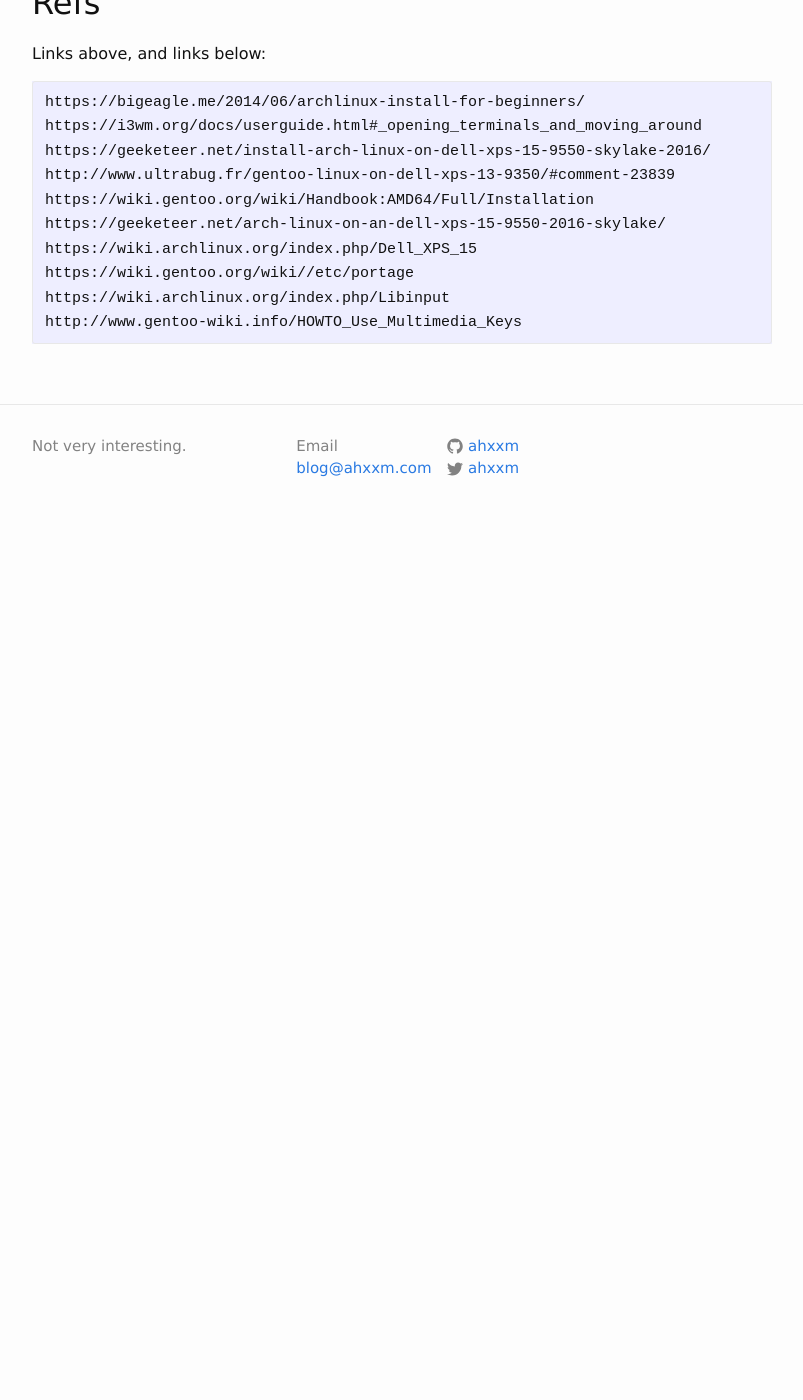
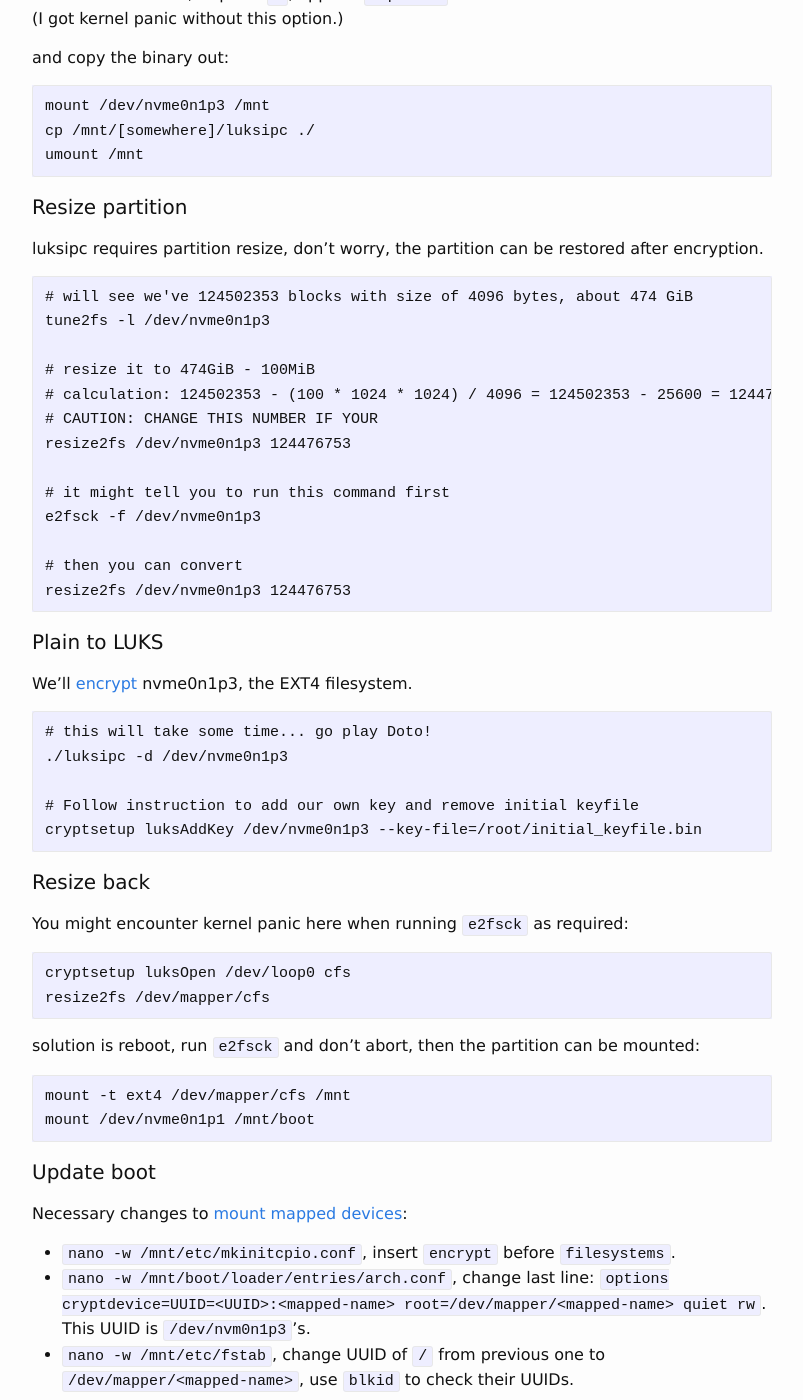
Before and after one commit to ahxxm/ahxxm.github.io, a Jekyll site: the page built from _posts/2016-04-19-arch-xps-9550.md, in a window 1280 px wide and 1400 px high, scrolled down 12671 px. Shown: the whole window, without its empty margins (238-1041 px from the left). Built offline with Jekyll 4.4.1, drawn with Linux system fonts in a browser that asks for light colours; before the commit the page ends 13211 px from its top, so only the background shows below that; some of the changed text lies outside the part shown.

Commit message:
add full disk encryption

```diff
--- a/_posts/2016-04-19-arch-xps-9550.md
+++ b/_posts/2016-04-19-arch-xps-9550.md
@@ -531,6 +531,92 @@ Append this to `~/.config/i3/config` to make it auto start:
     exec_always ibus-daemon -drx
 
 
+### Full encrypt exisitng system
+
+It's strongly recommended to setup luks during partitioning, however I forgot to do that.
+
+#### Prepare
+
+Compile [luksipc](https://johndoe31415.github.io/luksipc/usage.html) on system.
+
+**Make a full cold backup using Acronis, I mean it.**
+
+Then boot from ISO, ** press `e`, append `acpi=off` then enter installation environtment. ** (I got kernel panic without this option.)
+
+and copy the binary out:
+
+	mount /dev/nvme0n1p3 /mnt
+	cp /mnt/[somewhere]/luksipc ./
+	umount /mnt
+
+#### Resize partition
+
+luksipc requires partition resize, don't worry, the partition can be restored after encryption.
+
+	# will see we've 124502353 blocks with size of 4096 bytes, about 474 GiB
+	tune2fs -l /dev/nvme0n1p3
+
+	# resize it to 474GiB - 100MiB
+	# calculation: 124502353 - (100 * 1024 * 1024) / 4096 = 124502353 - 25600 = 124476753
+	# CAUTION: CHANGE THIS NUMBER IF YOUR
+	resize2fs /dev/nvme0n1p3 124476753
+
+	# it might tell you to run this command first
+	e2fsck -f /dev/nvme0n1p3
+
+	# then you can convert
+	resize2fs /dev/nvme0n1p3 124476753
+
+#### Plain to LUKS
+
+We'll [encrypt](http://www.johannes-bauer.com/linux/luksipc/#anchor09) nvme0n1p3, the EXT4 filesystem.
+
+	# this will take some time... go play Doto!
+	./luksipc -d /dev/nvme0n1p3
+
+	# Follow instruction to add our own key and remove initial keyfile
+	cryptsetup luksAddKey /dev/nvme0n1p3 --key-file=/root/initial_keyfile.bin
+
+#### Resize back
+
+You might encounter kernel panic here when running `e2fsck` as required:
+
+	cryptsetup luksOpen /dev/loop0 cfs
+	resize2fs /dev/mapper/cfs
+
+solution is reboot, run `e2fsck` and don't abort, then the partition can be mounted:
+
+	mount -t ext4 /dev/mapper/cfs /mnt
+	mount /dev/nvme0n1p1 /mnt/boot
+
+#### Update boot
+
+Necessary changes to [mount mapped devices](https://wiki.archlinux.org/index.php/Dm-crypt/Encrypting_an_entire_system#Mounting_the_devices):
+
+- `nano -w /mnt/etc/mkinitcpio.conf`, insert `encrypt` before `filesystems`.
+- `nano -w /mnt/boot/loader/entries/arch.conf`, change last line: `options cryptdevice=UUID=<UUID>:<mapped-name> root=/dev/mapper/<mapped-name> quiet rw`. This UUID is `/dev/nvm0n1p3`'s.
+- `nano -w /mnt/etc/fstab`, change UUID of `/` from previous one to `/dev/mapper/<mapped-name>`, use `blkid` to check their UUIDs.
+
+To understand the change, simply put: we added encryption layer between boot manager and filesystem, previous route was bootctl->filesystem, now it's bootctl-(enter password)->mappedfs->filesystem. Boot manager needs origin UUID to prompt password and decrypt, fstab need mapped UUID.
+
+#### Update kernel
+
+We've modified `mkinitcpio.conf`, so:
+
+	mount -t proc proc /mnt/proc
+	mount --rbind /sys /mnt/sys
+	mount --make-rslave /mnt/sys
+	mount --rbind /dev /mnt/dev
+	mount --make-rslave /mnt/dev
+
+	chroot /mnt
+	mkinitcpio -p linux
+	exit
+
+	umount -R /mnt/boot
+	umount -R /mnt
+
+
 ## TODO
 
 Three minor things:
```
